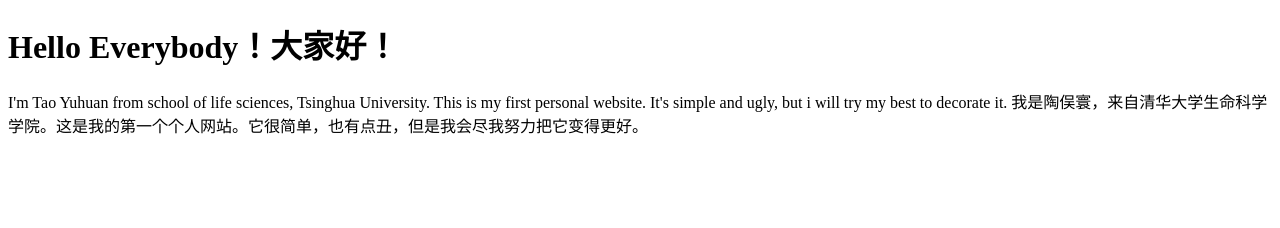
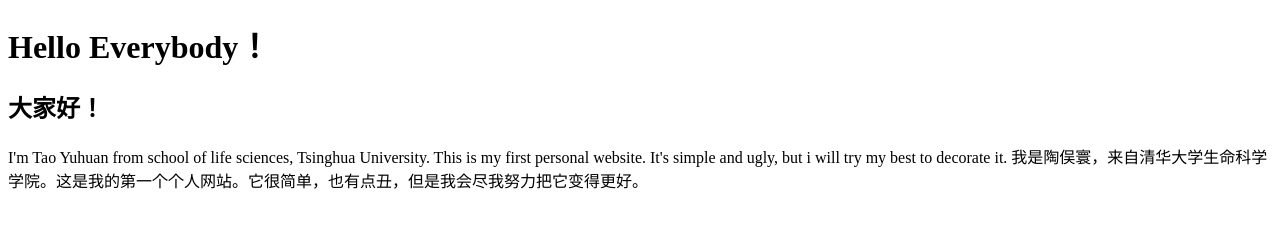
Before and after one commit to tyh-19/tyh-19.github.io, a plain HTML site: page index.html in a window 1280 px wide. Drawn offline with Linux system fonts and the light colour scheme.

Commit message:
Revert "make some changes"
This reverts commit 677693d716c7e2315a31505c5281267941ddb74d.

```diff
--- a/index.html
+++ b/index.html
@@ -1,7 +1,8 @@
 <!DOCTYPE html>
 <html>
 <body>
-<h1>Hello Everybody！大家好！</h1>
+<h1>Hello Everybody！</h1>
+<h2>大家好！</h2>
 <p>
 I'm Tao Yuhuan from school of life sciences, Tsinghua University. This is my first personal website. It's simple and ugly, but i will try my best to decorate it.
 我是陶俣寰，来自清华大学生命科学学院。这是我的第一个个人网站。它很简单，也有点丑，但是我会尽我努力把它变得更好。</p>
```
